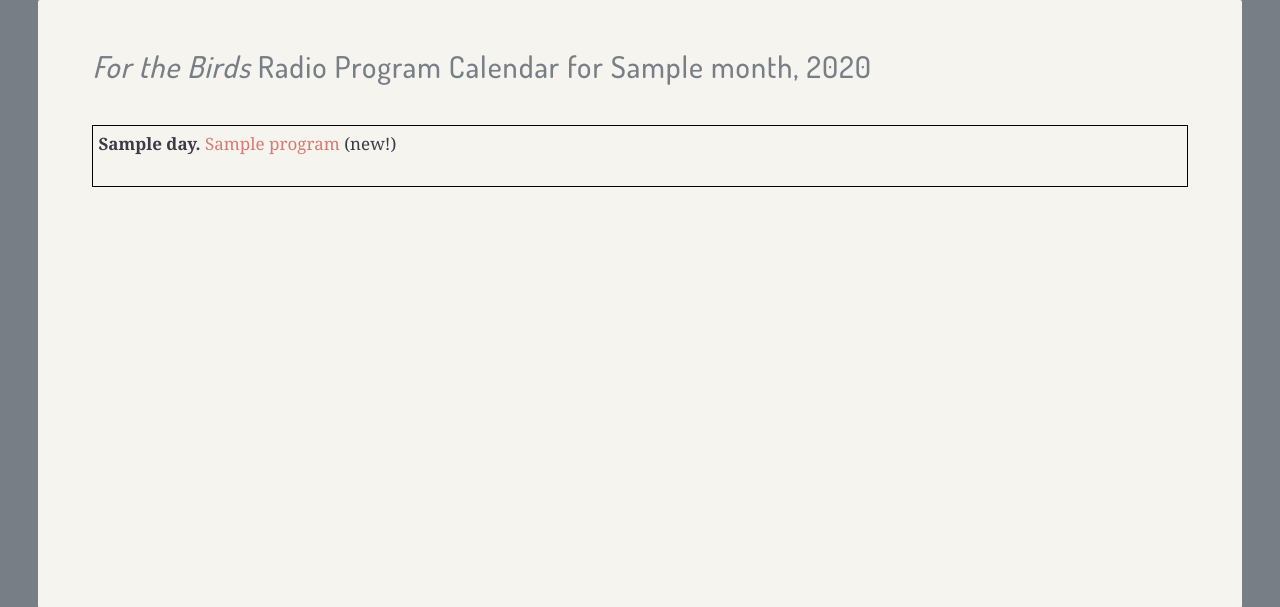
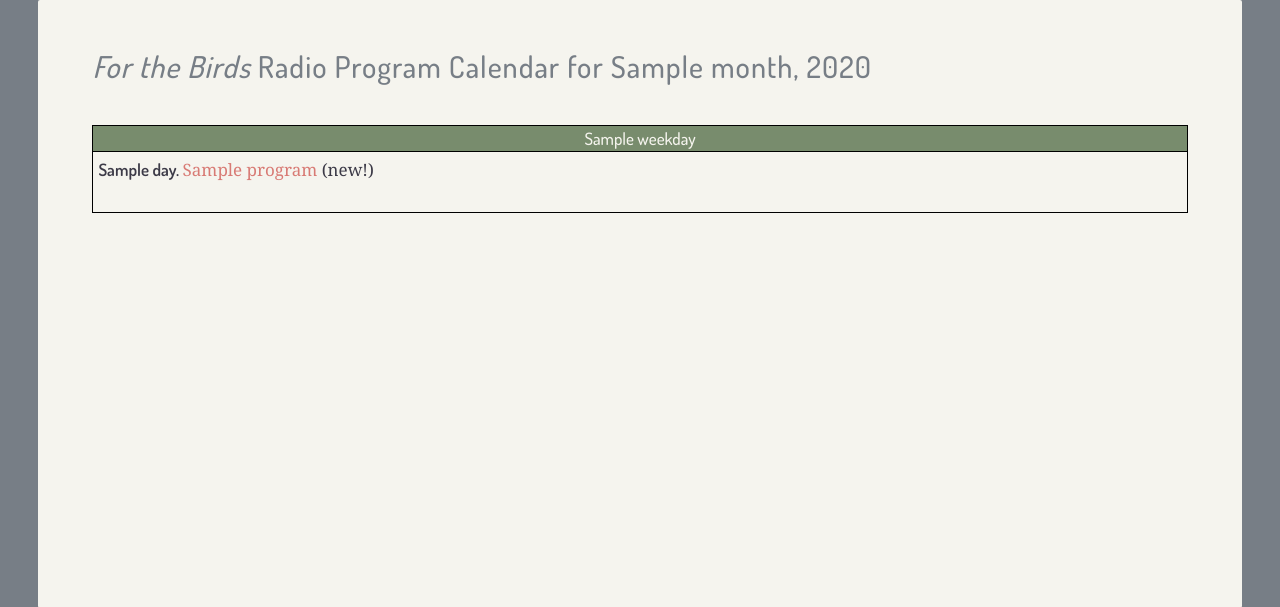
Before and after one commit to katur/forthebirds, a Django app: template creations/templates/radio_calendar.html in a window 1280 px wide. Shown: the part 150-757 px from the top of the page. Run offline with Django 3.2, Linux system fonts and the light colour scheme; the template is opened without the code that fills it: most values are stand-ins (such as "Sample title", 1, 10 or a date in 2020); some libraries are stand-ins or nearby versions; some web fonts are replaced.

Commit message:
Add weekdays to calenadr

```diff
--- a/creations/templates/radio_calendar.html
+++ b/creations/templates/radio_calendar.html
@@ -13,6 +13,12 @@
 {% block content %}
 
 <table>
+  <tr>
+  {% for weekday in weekdays %}
+    <th>{{ weekday }}</th>
+  {% endfor %}
+  </tr>
+
   {% for week in calendar %}
   <tr>
     {% for day, programs in week %}
--- a/website/static/stylesheets/styles.css
+++ b/website/static/stylesheets/styles.css
@@ -514,16 +514,21 @@ html, body {
         #radio .year-programs .program .program-info div.tags {
           max-width: 600px; }
 
-#radio-calendar table, #radio-calendar td {
+#radio-calendar table, #radio-calendar th, #radio-calendar td {
   border: 1px solid black; }
 #radio-calendar table {
   width: 100%;
   table-layout: fixed;
   border-collapse: collapse; }
+  #radio-calendar table th {
+    background: #788c6d;
+    color: #f5f4ee;
+    font-family: "Dosis", sans-serif; }
   #radio-calendar table td {
     padding: 5px;
     height: 50px; }
     #radio-calendar table td .day {
+      font-family: "Dosis", sans-serif;
       font-weight: bold; }
 
 #writing #books {
```
Also changed, not shown: creations/static/stylesheets/radio.sass (+7 -1 lines), creations/views.py (+13 -8 lines).
